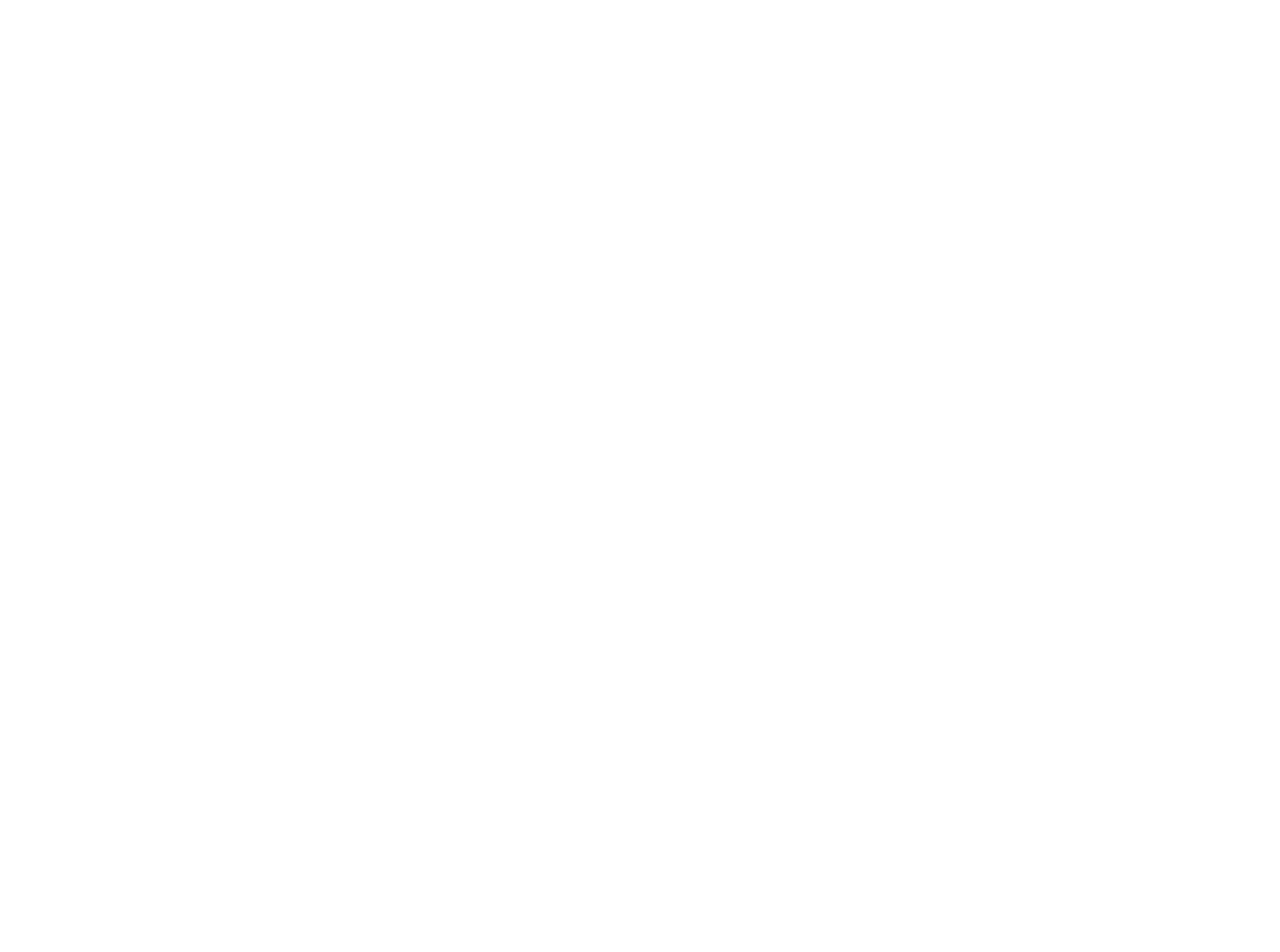
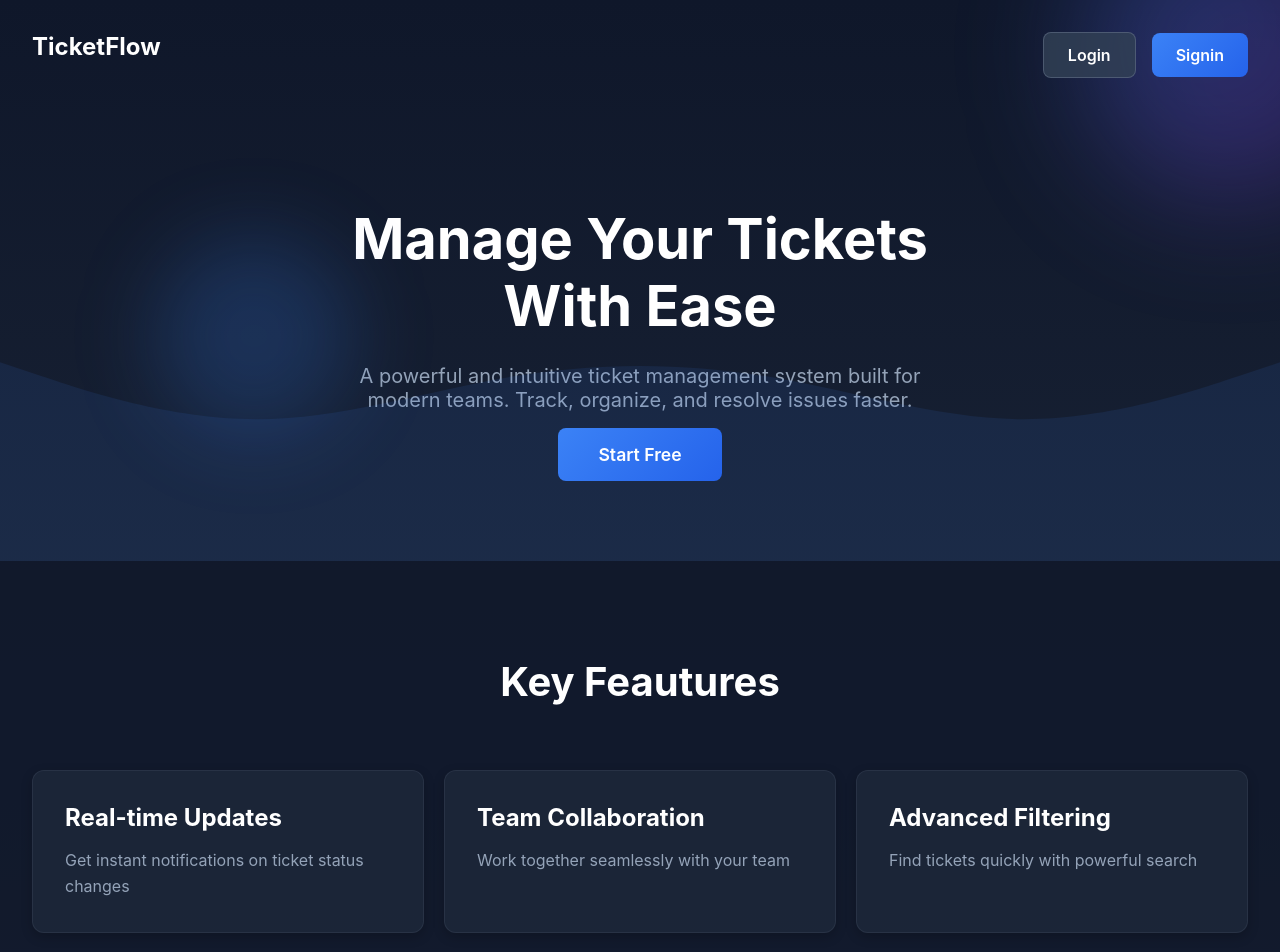
Before and after one commit to olusanyaemmanuelpg-sudo/ticket-management-app-using-vue.js, a Vue app: page / in a window 1280 px wide. Before the commit this address had no page. Shown: the top 952 px of the page. Before the commit the page ends 800 px from the top, so only its background shows below. Built offline with nearby package versions, Linux system fonts and the light colour scheme.

Commit message:
styled the landing page and fix routing

```diff
--- a/src/index.css
+++ b/src/index.css
@@ -0,0 +1,13 @@
+/** @format */
+* {
+  margin: 0;
+  padding: 0;
+  box-sizing: border-box;
+}
+body {
+  font-family:
+    'Inter',
+    -apple-system,
+    BlinkMacSystemFont,
+    sans-serif;
+}
--- a/src/router/index.js
+++ b/src/router/index.js
@@ -1,8 +1,14 @@
 import { createRouter, createWebHistory } from 'vue-router'
-
+import LandingPage from '../views/LandingPage.vue'
 const router = createRouter({
   history: createWebHistory(import.meta.env.BASE_URL),
-  routes: [],
+  routes: [
+    {
+      path: '/',
+      name: 'LandingPage',
+      component: LandingPage,
+    },
+  ],
 })
 
 export default router
--- a/src/views/LandingPage.vue
+++ b/src/views/LandingPage.vue
@@ -59,3 +59,205 @@
     </div>
   </section>
 </template>
+
+<style>
+/** @format */
+
+html,
+body {
+  max-width: 100%;
+  overflow-x: hidden;
+}
+
+body {
+  background: linear-gradient(180deg, #0f172a 0%, #1e293b 100%);
+  min-height: 100vh;
+  position: relative;
+}
+main {
+  max-width: 1440px;
+  margin: 0 auto;
+  padding: 0 2rem;
+  position: relative;
+  z-index: 1;
+  overflow: hidden;
+}
+.circle {
+  position: absolute;
+  width: 300px;
+  height: 300px;
+  background: linear-gradient(135deg, rgba(59, 130, 246, 0.3), rgba(147, 51, 234, 0.3));
+  border-radius: 50%;
+  top: -100px;
+  right: -100px;
+  filter: blur(60px);
+  z-index: 0;
+  pointer-events: none;
+}
+
+nav {
+  display: flex;
+  justify-content: space-between;
+  align-self: center;
+  padding: 2rem 0;
+  gap: 1rem;
+}
+nav h2 {
+  color: white;
+  font-size: 1.5rem;
+  font-weight: bold;
+}
+nav .nav-btn {
+  display: flex;
+  gap: 1rem;
+  align-items: center;
+  flex-wrap: wrap;
+}
+nav .secondaryButton {
+  background-color: rgba(51, 65, 85, 0.8);
+  text-decoration: none;
+  color: white;
+  border: 1px solid rgba(148, 163, 184, 0.3);
+  padding: 0.75rem 1.5rem;
+  border-radius: 8px;
+  cursor: pointer;
+  font-weight: 600;
+  font-size: 1rem;
+  transition: all 0.3s ease;
+}
+nav .primaryButton {
+  text-decoration: none;
+  background: linear-gradient(135deg, #3b82f6, #2563eb);
+  color: white;
+  border: none;
+  padding: 0.75rem 1.5rem;
+  border-radius: 8px;
+  cursor: pointer;
+  font-weight: 600;
+  font-size: 1rem;
+  transition: all 0.3s ease;
+}
+
+.heroSection {
+  text-align: center;
+  padding: 6rem 0;
+  position: relative;
+}
+.circle2 {
+  position: absolute;
+  width: 200px;
+  height: 200px;
+  background: rgba(59, 130, 246, 0.2);
+  border-radius: 50%;
+  top: 50%;
+  left: 10%;
+  transform: translateY(-50%);
+  filter: blur(40px);
+}
+.heroH1 {
+  color: white;
+  font-size: 3.5rem;
+  font-weight: bold;
+  margin-bottom: 1.5rem;
+  line-height: 1.2;
+}
+.heroP {
+  color: #94a3b8;
+  font-size: clamp(1rem, 2.5vw, 1.25rem);
+  margin-bottom: 2rem;
+  max-width: 600px;
+  margin: 0 auto 2rem;
+}
+.heroBtn {
+  background: linear-gradient(135deg, #3b82f6, #2563eb);
+  color: white;
+  border: none;
+  padding: 1rem 2.5rem;
+  border-radius: 8px;
+  cursor: pointer;
+  font-weight: 600;
+  font-size: 1.1rem;
+  transition: all 0.3s ease;
+  text-decoration: none;
+  position: relative;
+  z-index: 1000;
+}
+.svg {
+  position: absolute;
+  bottom: 0;
+  left: 0;
+  width: 100%;
+  height: auto;
+  pointer-events: none;
+}
+
+.featuresSection {
+  background: rgba(15, 23, 42, 0.8);
+  padding: 6rem 2rem;
+}
+.features {
+  max-width: 1440px;
+  margin: 0 auto;
+}
+.features h2 {
+  color: white;
+  font-size: 2.5rem;
+  text-align: center;
+  margin-bottom: 4rem;
+}
+.feautures-grid {
+  display: grid;
+  grid-template-columns: repeat(auto-fit, minmax(240px, 1fr));
+  gap: 1.25rem;
+}
+.featureCard {
+  background: rgba(30, 41, 59, 0.8);
+  padding: 2rem;
+  border-radius: 12px;
+  box-shadow: 0 4px 12px rgba(0, 0, 0, 0.2);
+  border: 1px solid rgba(148, 163, 184, 0.1);
+}
+.featureCard h3 {
+  color: white;
+  font-size: 1.5rem;
+  margin-bottom: 1rem;
+}
+.featureCard p {
+  color: #94a3b8;
+  line-height: 1.6;
+}
+
+@media (max-width: 402px) {
+  .nav-btn {
+    margin-left: 5rem;
+  }
+}
+@media (max-width: 364px) {
+  .nav-btn {
+    margin-left: 4rem;
+  }
+}
+@media (max-width: 350px) {
+  .nav-btn {
+    margin-left: 3rem;
+  }
+}
+
+@media (max-width: 330px) {
+  .nav-btn {
+    margin-left: 2rem;
+  }
+}
+
+@media (max-width: 320px) {
+  .nav-btn {
+    margin-left: 1rem;
+  }
+}
+
+@media (max-width: 305px) {
+  .nav-btn {
+    margin-left: 0;
+  }
+}
+</style>
```
